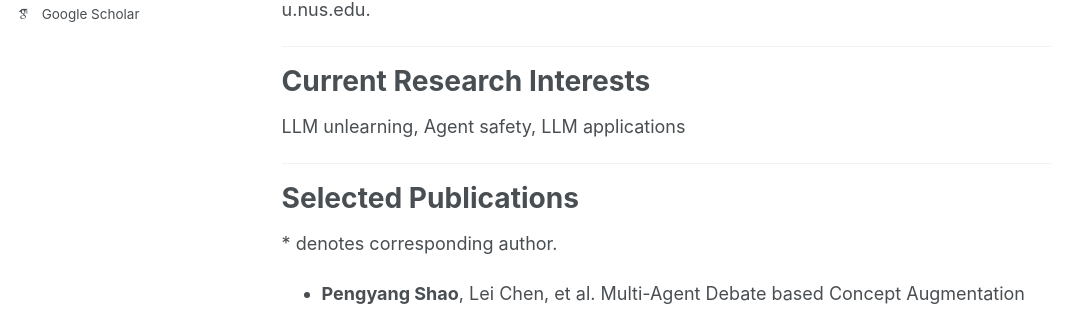
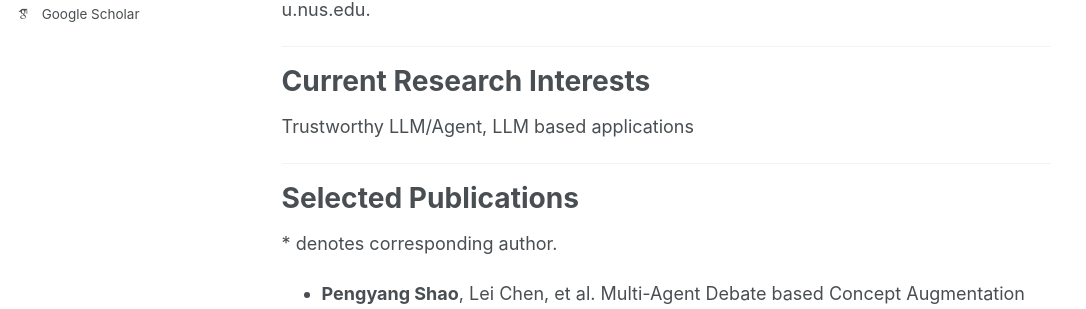
Before and after one commit to ShaoPengyang/ShaoPengyang.github.io, a Jekyll site: the page built from _pages/about.md, in a window 1280 px wide and 900 px high. Shown: the part 412-721 px from the top of the window, without its empty margins (0-1086 px from the left). Built offline with Jekyll 4.4.1, drawn with Linux system fonts in a browser that asks for light colours; some web fonts are replaced; a script bundle is joined from its source files by our own code; library files that are not in the unit come from our copies.

Commit message:
Update about.md

```diff
--- a/_pages/about.md
+++ b/_pages/about.md
@@ -18,7 +18,7 @@ Please feel free to reach out to me at shaopymark at gmail.com or shaopengyang a
 
 Current Research Interests
 ======
-LLM unlearning, Agent safety, LLM applications
+Trustworthy LLM/Agent, LLM based applications
 
 ---
 
```
